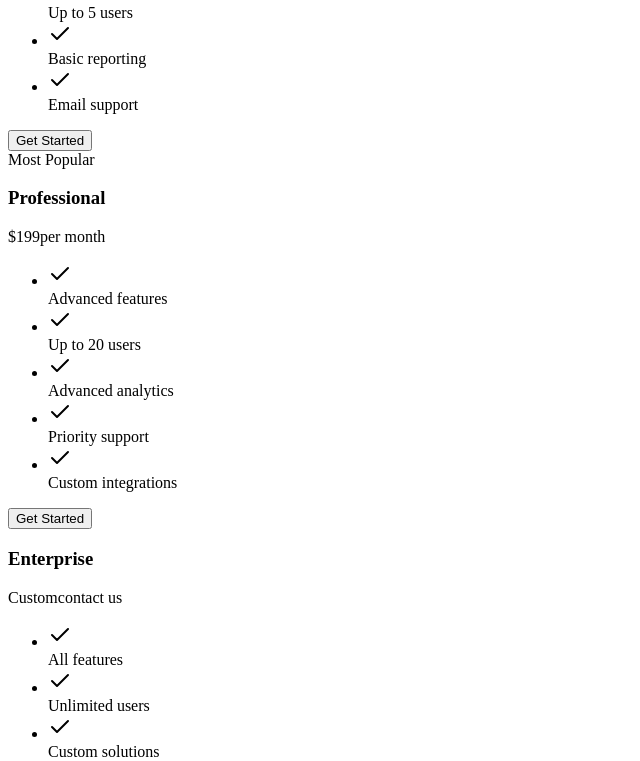
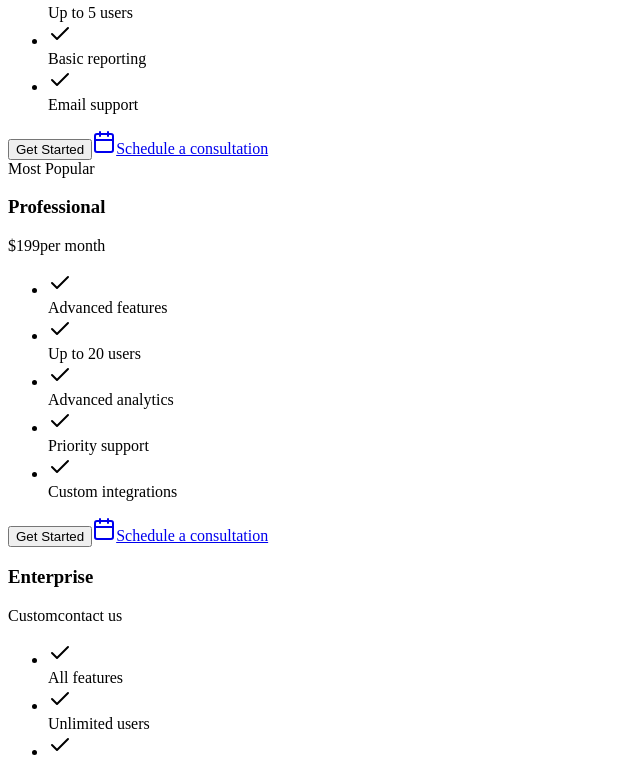
Before and after one commit to nimblegeek/MakerModeLanding, a React (Vite) app in the folder client/: page / in a window 1280 px wide. Shown: the part 1142-1903 px from the top of the page, without its empty margins (0-640 px from the left). Built offline with nearby package versions, Linux system fonts and the light colour scheme.

Commit message:
Agent step completed: Add scheduling hyperlinks under pricing CTAs: 1. Add hyperlink text under each 'Get Started' button in Pricing.tsx 2. Style links to match minimalistic design 3. Ensure proper spacing between button and link 4. Maintain existing animations

```diff
--- a/client/src/components/Pricing.tsx
+++ b/client/src/components/Pricing.tsx
@@ -1,5 +1,5 @@
 import { motion } from "framer-motion";
-import { Check } from "lucide-react";
+import { Check, Calendar } from "lucide-react";
 import { Button } from "@/components/ui/button";
 import { Card, CardContent, CardHeader, CardTitle } from "@/components/ui/card";
 
@@ -13,7 +13,8 @@ const plans = [
       "Up to 5 users",
       "Basic reporting",
       "Email support"
-    ]
+    ],
+    scheduleLink: "https://cal.com/maker-mode/starter-consultation"
   },
   {
     name: "Professional",
@@ -26,7 +27,8 @@ const plans = [
       "Priority support",
       "Custom integrations"
     ],
-    popular: true
+    popular: true,
+    scheduleLink: "https://cal.com/maker-mode/professional-consultation"
   },
   {
     name: "Enterprise",
@@ -38,7 +40,8 @@ const plans = [
       "Custom solutions",
       "24/7 support",
       "Dedicated account manager"
-    ]
+    ],
+    scheduleLink: "https://cal.com/maker-mode/enterprise-consultation"
   }
 ];
 
@@ -98,17 +101,24 @@ export default function Pricing() {
                       </li>
                     ))}
                   </ul>
+                  <div className="space-y-3">
                     <Button
                       className={`w-full ${plan.popular ? 'bg-primary hover:bg-primary/90' : ''}`}
                       variant={plan.popular ? "default" : "outline"}
                       size="lg"
-                    onClick={() => {
-                      const faqSection = document.getElementById("faq");
-                      faqSection?.scrollIntoView({ behavior: "smooth" });
-                    }}
                     >
                       Get Started
                     </Button>
+                    <a
+                      href={plan.scheduleLink}
+                      className="flex items-center justify-center gap-2 text-sm text-muted-foreground hover:text-primary transition-colors duration-200"
+                      target="_blank"
+                      rel="noopener noreferrer"
+                    >
+                      <Calendar className="h-4 w-4" />
+                      Schedule a consultation
+                    </a>
+                  </div>
                 </CardContent>
               </Card>
             </motion.div>
```
Lines whose indentation alone changed are shown as unchanged.
